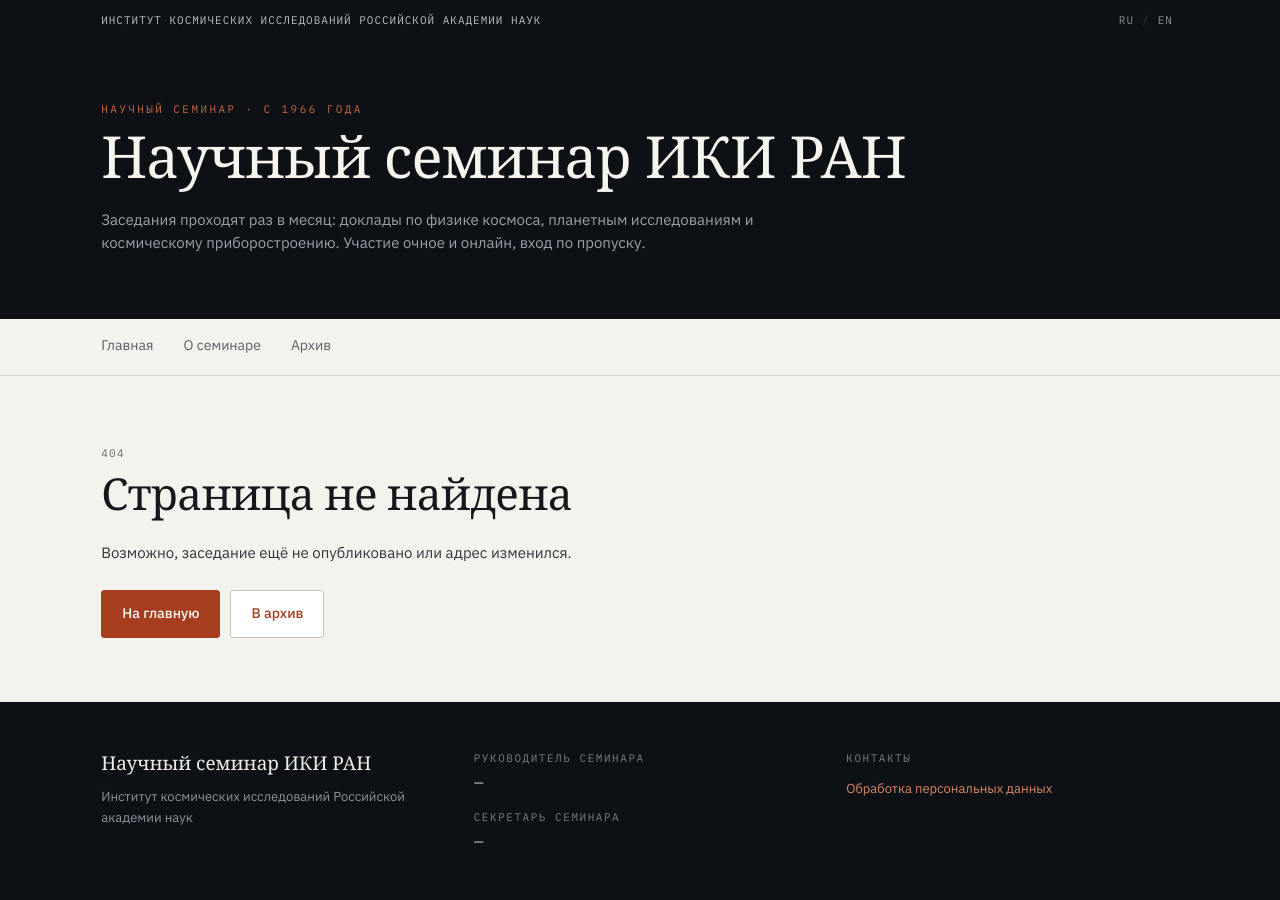
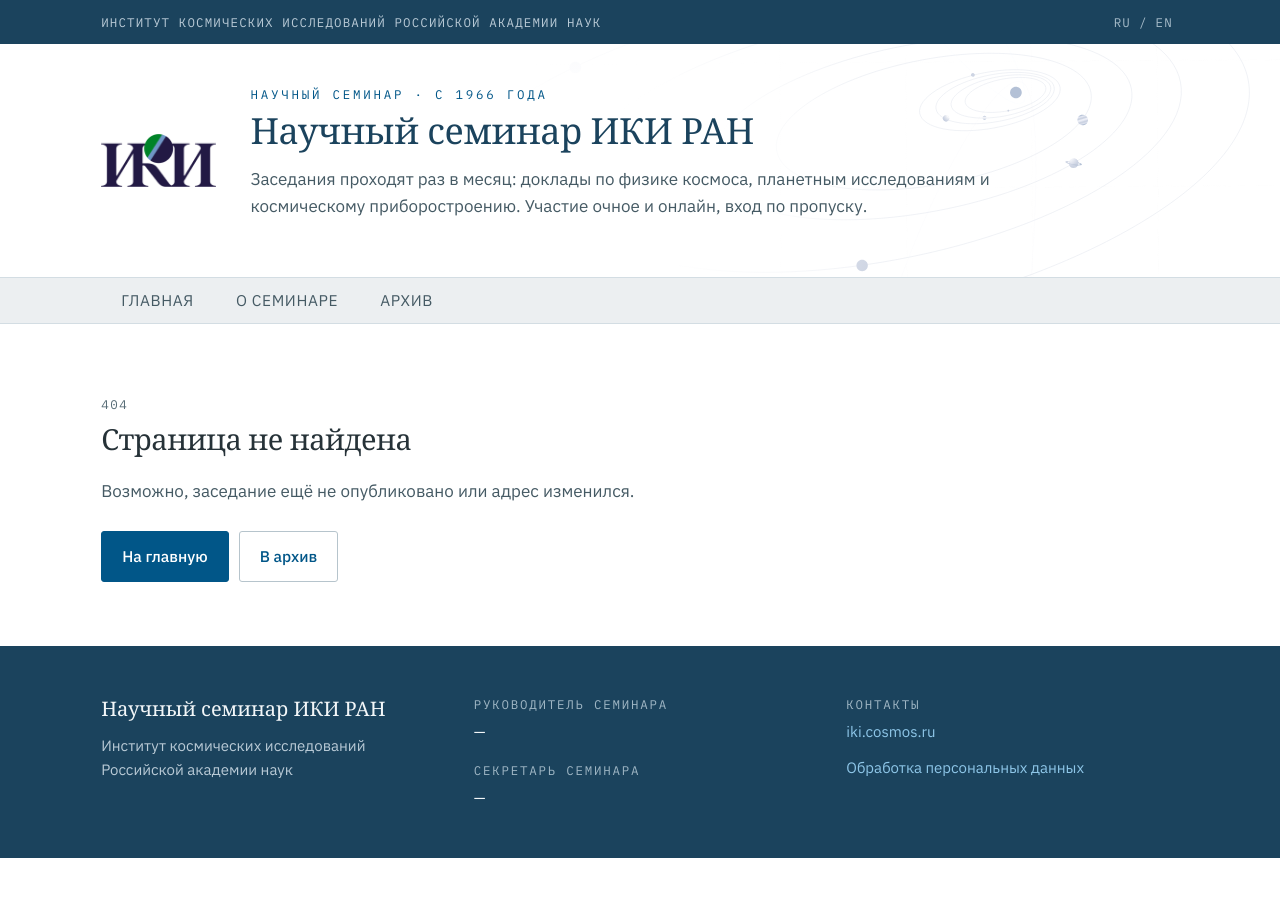
Before and after one commit to I-love-linux-12-31/SRI_RAS_seminars_website, a Django app: template templates/404.html in a window 1280 px wide. After the commit the page ends 858 px from the top, so only its background shows below. Run offline with Django 5.2, Linux system fonts and the light colour scheme; the template is opened without the code that fills it, so the values that code supplies are empty; some web fonts are replaced.

Commit message:
UI improvements: * New color scheme * Improved header section * Improved styles for text

```diff
--- a/apps/core/captcha.py
+++ b/apps/core/captcha.py
@@ -27,8 +27,10 @@
 CODE_TTL = 10 * 60
 
 WIDTH, HEIGHT = 190, 60
-BACKGROUND = (245, 243, 237)
-INK = (26, 26, 26)
+# Те же цвета, что у токенов --surface-sunken и --ink: картинка не должна
+# выпадать из гаммы страницы.
+BACKGROUND = (236, 239, 241)
+INK = (38, 50, 56)
 
 
 def new_code(session) -> str:
--- a/static/css/base.css
+++ b/static/css/base.css
@@ -13,8 +13,8 @@
   background: var(--bg);
   color: var(--ink);
   font-family: var(--font-sans);
-  font-size: 15px;
-  line-height: 1.55;
+  font-size: 17px;
+  line-height: 1.6;
   -webkit-font-smoothing: antialiased;
   display: flex;
   flex-direction: column;
@@ -55,7 +55,7 @@
 
 .mono-label {
   font-family: var(--font-mono);
-  font-size: 11px; /* в макете 10–10.5px — поднято ради читаемости */
+  font-size: 12.5px; /* в макете 10–10.5px — поднято ради читаемости */
   letter-spacing: 0.12em;
   text-transform: uppercase;
   color: var(--ink-meta);
@@ -75,7 +75,7 @@
   justify-content: space-between;
   padding-block: 8px;
   font-family: var(--font-mono);
-  font-size: 11px;
+  font-size: 12.5px;
   letter-spacing: 0.09em;
   text-transform: uppercase;
 }
@@ -87,8 +87,8 @@
 }
 .lang a {
   padding: 4px 6px;
-  color: #8b929b;
-  font-size: 11px;
+  color: #a7bcc9;
+  font-size: 12.5px;
   letter-spacing: 0.09em;
 }
 .lang a[aria-current="true"] {
@@ -96,41 +96,80 @@
   font-weight: 600;
 }
 .lang span {
-  color: #3a414a;
+  /* Разделитель тем же цветом, что и ссылки: более тусклый не добирал
+     контраста к тёмной полосе. */
+  color: #a7bcc9;
 }
 
+/* Шапка светлая: рисунок из макета — бледные орбиты по холодным серо-синим,
+   и на тёмном фоне он попросту не виден. Рисунок уходит вправо и подрезается
+   краями шапки, логотип института стоит слева и ведёт на iki.cosmos.ru. */
 .masthead {
   position: relative;
-  background: var(--dark);
+  background-color: var(--surface-raised);
+  background-image: url("../images/seminar_banner_1.svg");
+  background-repeat: no-repeat;
+  background-position: right center;
+  background-size: auto 175%;
+  border-bottom: 1px solid var(--rule);
   overflow: hidden;
 }
 .masthead__inner {
   position: relative;
-  padding-block: clamp(30px, 5vw, 60px) clamp(26px, 4vw, 50px);
+  display: flex;
+  align-items: center;
+  gap: clamp(16px, 3vw, 34px);
+  padding-block: clamp(22px, 3.4vw, 40px);
+}
+.masthead__logo {
+  flex: none;
+  display: block;
+}
+.masthead__logo img {
+  display: block;
+  width: clamp(74px, 9vw, 116px);
+  height: auto;
+}
+.masthead__text {
+  min-width: 0;
 }
 .masthead__kicker {
   font-family: var(--font-mono);
-  font-size: 11px;
+  font-size: 12.5px;
   letter-spacing: 0.22em;
   text-transform: uppercase;
-  color: var(--accent-warm);
-  margin-bottom: 14px;
+  color: var(--accent);
+  margin-bottom: 10px;
 }
 .masthead h1 {
   margin: 0;
   font-family: var(--font-serif);
   font-weight: 400;
-  font-size: clamp(30px, 5.2vw, 58px);
-  line-height: 1.03;
-  letter-spacing: -0.015em;
-  color: var(--ink-on-dark);
+  font-size: clamp(26px, 3.4vw, 36px);
+  line-height: 1.1;
+  letter-spacing: -0.01em;
+  color: var(--dark);
   max-width: 16em;
 }
 .masthead__sub {
-  margin-top: 16px;
-  font-size: clamp(13px, 1.3vw, 15px);
-  color: #9aa1aa;
+  margin-top: 12px;
+  font-size: clamp(15px, 1.4vw, 17px);
+  color: var(--ink-muted);
   max-width: 46em;
+}
+
+@media (max-width: 620px) {
+  /* На узком экране рисунку места нет: он налезал бы на текст. Логотип
+     при этом уходит наверх — сбоку от высокой колонки текста он повисал
+     посередине без всякой связи с заголовком. */
+  .masthead {
+    background-image: none;
+  }
+  .masthead__inner {
+    flex-direction: column;
+    align-items: flex-start;
+    gap: 14px;
+  }
 }
 
 /* --- Навигация ------------------------------------------------------------ */
@@ -139,8 +178,7 @@
   position: sticky;
   top: 0;
   z-index: 40;
-  background: color-mix(in srgb, var(--bg) 94%, transparent);
-  backdrop-filter: blur(10px);
+  background: var(--surface-sunken);
   border-bottom: 1px solid var(--rule);
 }
 .nav__inner {
@@ -151,25 +189,30 @@
 }
 .nav__links {
   display: flex;
-  gap: clamp(14px, 2.4vw, 30px);
+  gap: 2px;
   overflow-x: auto;
   scrollbar-width: none;
 }
 .nav__links a {
-  padding-block: 16px;
-  font-size: 14px;
-  color: #5a6068;
-  border-bottom: 2px solid transparent;
+  display: flex;
+  align-items: center;
+  min-height: var(--tap);
+  padding: 10px clamp(12px, 1.6vw, 20px);
+  font-size: 15.5px;
+  letter-spacing: 0.04em;
+  text-transform: uppercase;
+  color: var(--ink-muted);
   white-space: nowrap;
 }
 .nav__links a:hover {
   text-decoration: none;
+  background: var(--rule-soft);
   color: var(--ink);
 }
 .nav__links a[aria-current="page"] {
   font-weight: 600;
-  color: var(--ink);
-  border-bottom-color: var(--accent);
+  background: var(--accent);
+  color: #ffffff;
 }
 
 /* --- Кнопки --------------------------------------------------------------- */
@@ -184,7 +227,7 @@
   border-radius: var(--radius);
   border: 1px solid var(--border-input);
   background: var(--surface-raised);
-  font-size: 14px;
+  font-size: 15.5px;
   font-weight: 500;
   cursor: pointer;
   text-align: center;
@@ -196,12 +239,12 @@
 .btn--primary {
   background: var(--accent);
   border-color: var(--accent);
-  color: #fcf9f5;
+  color: #ffffff;
 }
 .btn--primary:hover {
   background: var(--accent-hover);
   border-color: var(--accent-hover);
-  color: #fcf9f5;
+  color: #ffffff;
 }
 .btn--ghost {
   background: transparent;
@@ -214,8 +257,8 @@
 }
 .btn--sm {
   min-height: 38px;
-  padding: 8px 15px;
-  font-size: 13px;
+  padding: 8px 13px;
+  font-size: 14px;
 }
 
 /* --- Подвал --------------------------------------------------------------- */
@@ -226,7 +269,7 @@
 
 .footer {
   background: var(--dark);
-  color: #8e959e;
+  color: var(--ink-on-dark-muted);
   margin-top: auto;
 }
 .footer__inner {
@@ -237,18 +280,18 @@
 }
 .footer__brand {
   font-family: var(--font-serif);
-  font-size: 19px;
-  color: #f0ede7;
+  font-size: 20px;
+  color: var(--ink-on-dark);
 }
 .footer__label {
   font-family: var(--font-mono);
-  font-size: 11px;
+  font-size: 12.5px;
   letter-spacing: 0.14em;
   text-transform: uppercase;
-  color: #767e88;
+  color: #9fb6c4;
 }
 .footer__value {
-  color: #d5d9de;
+  color: var(--ink-on-dark);
   margin-top: 6px;
 }
 .footer a {
--- a/static/css/pages.css
+++ b/static/css/pages.css
@@ -44,7 +44,7 @@
   margin: 0;
   font-family: var(--font-serif);
   font-weight: 400;
-  font-size: clamp(28px, 4vw, 44px);
+  font-size: clamp(23px, 2.4vw, 29px);
   line-height: 1.1;
   letter-spacing: -0.015em;
   text-wrap: pretty;
@@ -60,8 +60,8 @@
 
 .lede {
   margin: 20px 0 0;
-  font-size: 15px;
-  color: #31363d;
+  font-size: 17px;
+  color: var(--ink-muted);
   max-width: 44em;
   text-wrap: pretty;
 }
--- a/static/css/tokens.css
+++ b/static/css/tokens.css
@@ -1,42 +1,55 @@
-/* Дизайн-токены из прототипа «Семинар ИКИ РАН».
+/* Дизайн-токены.
  *
- * Отличие от макета — служебные серые. В прототипе --ink-meta был #858C95
- * (контраст 3.07:1 к фону) и --ink-faint #A8A093 (2.34:1) при кегле 10–10.5px.
- * Для основного текста нужно 4.5:1, поэтому оба затемнены, а минимальный
- * кегль моно-подписей поднят с 10px до 11px. Оттенок сохранён.
+ * Гамма снята с сайта института (iki.cosmos.ru): синий #015688 в ссылках,
+ * тёмно-синий #1B435D в шапке и подвале, текст #263238, холодные светло-серые
+ * поверхности. Прежняя тёплая «бумажная» гамма с терракотовым акцентом ушла:
+ * сайт семинара должен читаться как часть сайта ИКИ.
+ *
+ * Служебные серые затемнены против макета ради контраста: для основного текста
+ * нужно 4.5:1 к белому. Отсюда --ink-meta 5.6:1 и --ink-faint 4.9:1, а
+ * минимальный кегль моно-подписей — 12.5px, а не 10px.
+ *
+ * Кегли: базовый текст 17px — у сайта возрастная аудитория, и на iki.cosmos.ru
+ * базовый кегль тоже крупный (20px). Разрыв между базовым и самым крупным
+ * кеглем сжат с 3.9× до 2.1×: длинные названия докладов иначе занимают экран
+ * целиком.
  */
 
 :root {
   /* Поверхности */
-  --bg: #f4f2ec;
-  --surface: #f7f5f0;
+  --bg: #ffffff;
+  --surface: #f4f6f8;
   --surface-raised: #ffffff;
-  --dark: #0d1014;
-  --dark-soft: #0b0e12;
+  --surface-sunken: #eceff1;
+  --dark: #1b435d;
+  --dark-soft: #163a50;
 
   /* Текст */
-  --ink: #14171b;
-  --ink-muted: #4a5058;
-  --ink-meta: #5f6670; /* было #858C95 — 3.07:1 */
-  --ink-faint: #6b6558; /* было #A8A093 — 2.34:1 */
-  --ink-on-dark: #f7f5f0;
-  --ink-on-dark-muted: #b9bfc7;
+  --ink: #263238;
+  --ink-muted: #455a64;
+  --ink-meta: #566b75; /* 5.6:1 к белому */
+  --ink-faint: #64737b; /* 4.9:1 к белому */
+  --ink-on-dark: #f2f6f8;
+  --ink-on-dark-muted: #b9cad6;
 
   /* Акцент */
-  --accent: #a63d1e;
-  --accent-hover: #7c2b12;
-  --accent-warm: #c46a45;
-  --accent-light: #d98a64;
-  --accent-wash: #f1e7e2;
-  --accent-wash-border: #e2cfc7;
+  --accent: #015688;
+  --accent-hover: #1b435d;
+  --accent-warm: #007bb9;
+  --accent-light: #8ec6e8; /* ссылки на тёмном: 5.7:1 к --dark */
+  --accent-wash: #eaf1f6;
+  --accent-wash-border: #cbdfeb;
 
   /* Линии */
-  --rule: #d9d5cb;
-  --rule-soft: #e8e5dd;
-  --rule-softer: #eeebe3;
-  --border-input: #c9c4b7;
+  --rule: #d3dde3;
+  --rule-soft: #e3eaee;
+  --rule-softer: #eef3f6;
+  --border-input: #b6c4cc;
 
   /* Статусы */
+  --error-ink: #b3261e; /* акцент теперь синий, и подсвечивать им ошибку нельзя */
+  --error-border: #e6b7b3;
+  --error-bg: #fdf3f2;
   --ok-ink: #1f5c4a;
   --ok-border: #b8cfc6;
   --ok-bg: #eaf2ee;
--- a/templates/base.html
+++ b/templates/base.html
@@ -30,9 +30,16 @@
 
 <header class="masthead">
   <div class="wrap masthead__inner">
-    <div class="masthead__kicker">{% translate "Научный семинар · с 1966 года" %}</div>
-    <h1>{% translate "Научный семинар ИКИ РАН" %}</h1>
-    <p class="masthead__sub">{% translate "Заседания проходят раз в месяц: доклады по физике космоса, планетным исследованиям и космическому приборостроению. Участие очное и онлайн, вход по пропуску." %}</p>
+    <a class="masthead__logo" href="https://iki.cosmos.ru/" target="_blank" rel="noopener">
+      <img src="{% static 'images/960px-Space_Research_Institute_Logo.svg.png' %}"
+           width="960" height="440"
+           alt="{% translate 'Институт космических исследований РАН' %}">
+    </a>
+    <div class="masthead__text">
+      <div class="masthead__kicker">{% translate "Научный семинар · с 1966 года" %}</div>
+      <h1>{% translate "Научный семинар ИКИ РАН" %}</h1>
+      <p class="masthead__sub">{% translate "Заседания проходят раз в месяц: доклады по физике космоса, планетным исследованиям и космическому приборостроению. Участие очное и онлайн, вход по пропуску." %}</p>
+    </div>
   </div>
 </header>
 
@@ -70,18 +77,19 @@
   <div class="wrap footer__inner">
     <div>
       <div class="footer__brand">{% translate "Научный семинар ИКИ РАН" %}</div>
-      <div style="font-size:13px;margin-top:8px">{% translate "Институт космических исследований Российской академии наук" %}</div>
+      <div style="font-size:15px;margin-top:8px">{% translate "Институт космических исследований Российской академии наук" %}</div>
     </div>
-    <div style="font-size:13px">
+    <div style="font-size:15px">
       <div class="footer__label">{% translate "руководитель семинара" %}</div>
       <div class="footer__value">{{ site|tr:"chair"|default:"—" }}</div>
       <div class="footer__label" style="margin-top:16px">{% translate "секретарь семинара" %}</div>
       <div class="footer__value">{{ site|tr:"secretary"|default:"—" }}</div>
     </div>
-    <div style="font-size:13px">
+    <div style="font-size:15px">
       <div class="footer__label">{% translate "контакты" %}</div>
       <div style="margin-top:6px"><a href="mailto:{{ site.email }}">{{ site.email }}</a></div>
       <div style="margin-top:6px">{{ site|tr:"address" }}</div>
+      <div style="margin-top:6px"><a href="https://iki.cosmos.ru/" target="_blank" rel="noopener">iki.cosmos.ru</a></div>
       <div style="margin-top:12px"><a href="{% url 'seminars:privacy' %}">{% translate "Обработка персональных данных" %}</a></div>
     </div>
   </div>
--- a/templates/seminars/archive.html
+++ b/templates/seminars/archive.html
@@ -17,7 +17,7 @@
       <label class="search">
         <span class="visually-hidden">{% translate "Поиск" %}</span>
         <span class="search__icon" aria-hidden="true">⌕</span>
-        <input type="search" name="q" value="{{ q }}" placeholder="{% translate 'Поиск по теме или докладчику' %}">
+        <input type="search" name="q" value="{{ q }}" placeholder="{% translate 'Поиск по докладу или докладчику' %}">
       </label>
       <label>
         <span class="visually-hidden">{% translate "Год" %}</span>
```
Also changed, not shown: other parts of static/css/pages.css (+41 -41 lines), static/css/forms.css (+22 -22 lines), static/css/panel.css (+38 -35 lines), locale/en/LC_MESSAGES/django.po, static/images/960px-Space_Research_Institute_Logo.svg.png (added), static/images/seminar_banner_1.svg (added), 1 other file.
